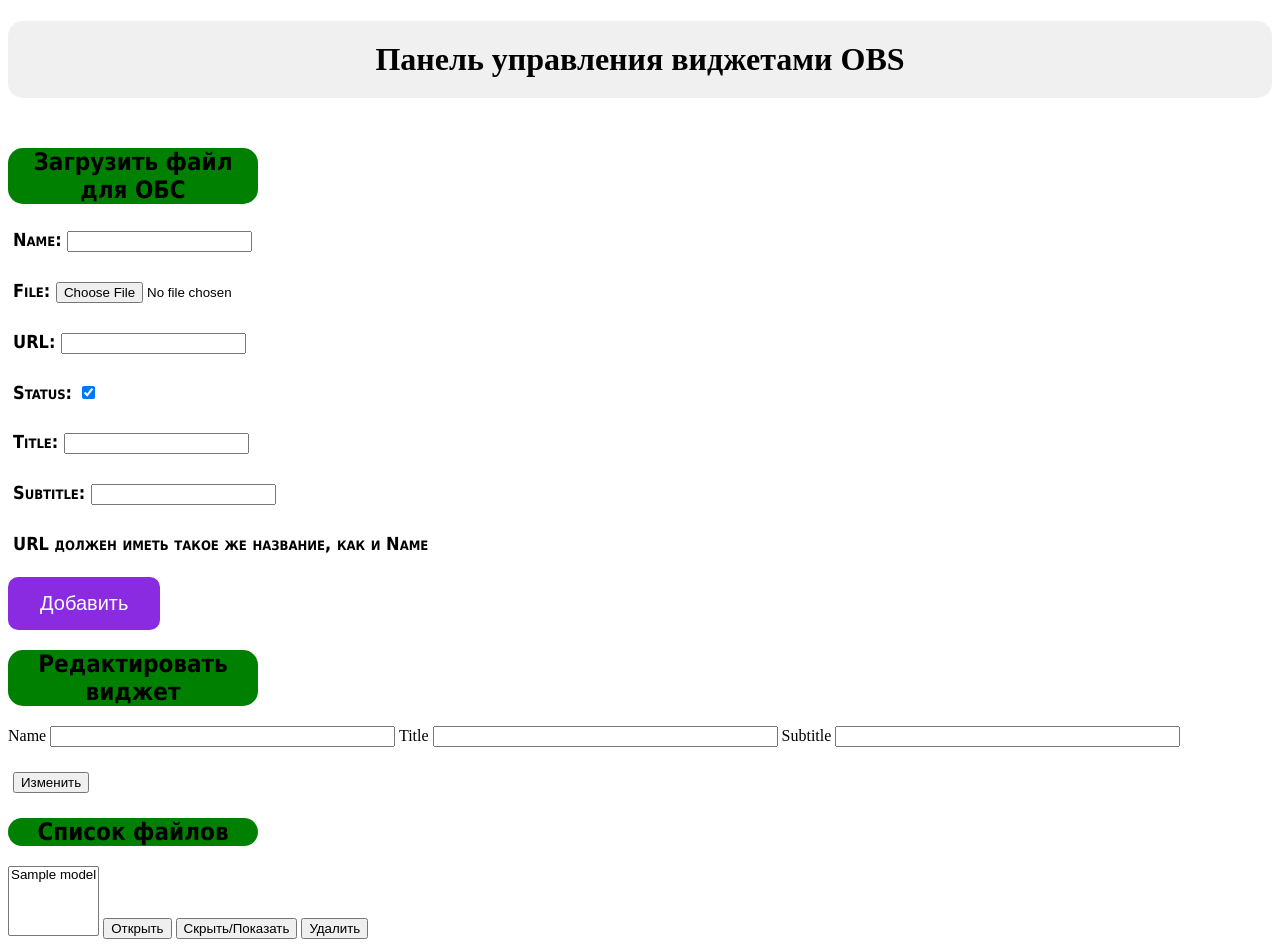
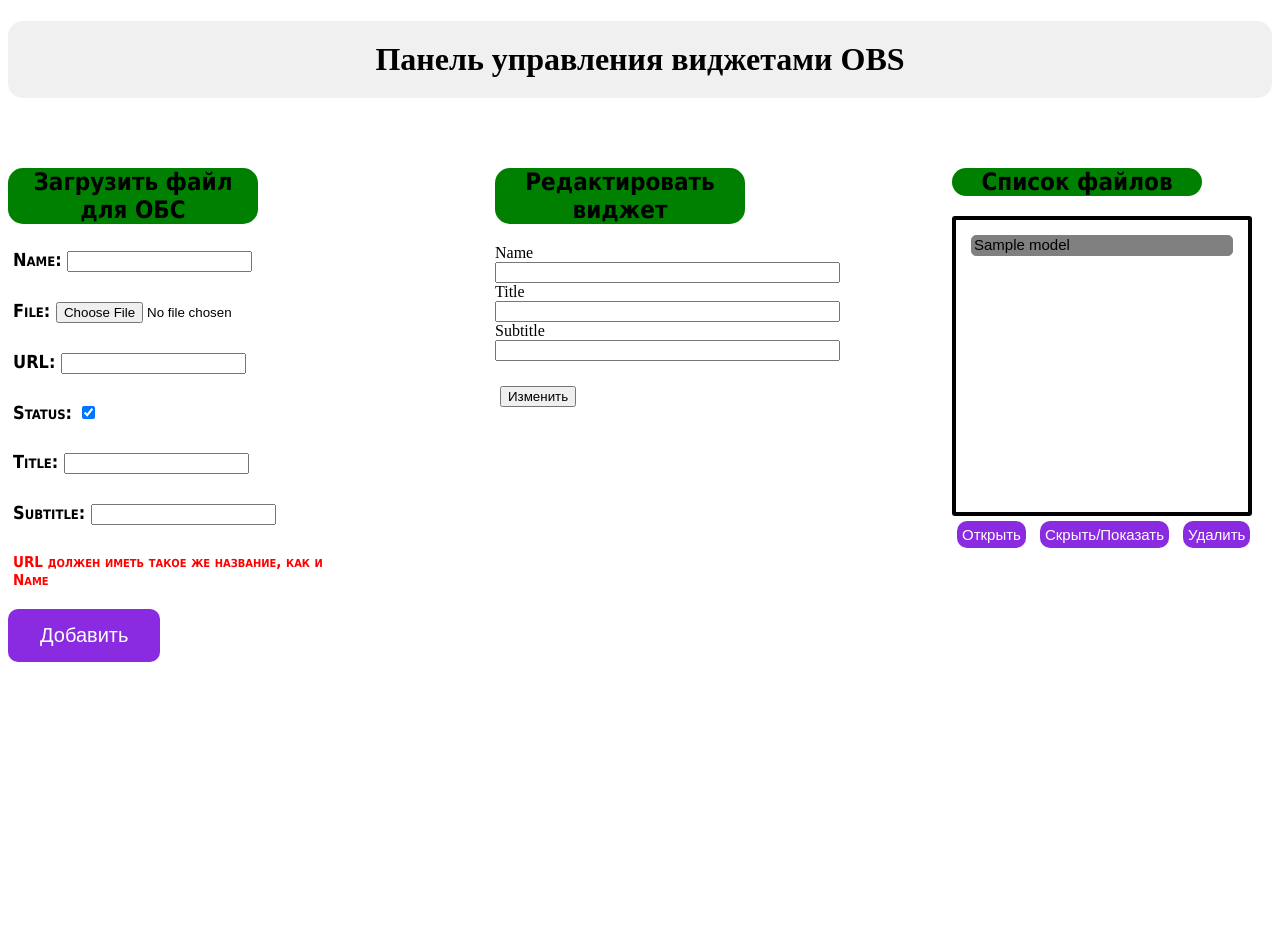
Before and after one commit to pchely/obs-widgets, a Django app: page /admin_board/ in a window 1280 px wide. After the commit the page ends 662 px from the top, so only its background shows below. Run offline with Django 3.2, Linux system fonts and the light colour scheme; tables that the repository leaves empty hold one stand-in row (values such as "Sample post").

Commit message:
upd style

```diff
--- a/OBS/Main_OBS/static/Main_OBS/css/style.css
+++ b/OBS/Main_OBS/static/Main_OBS/css/style.css
@@ -1,3 +1,11 @@
+.Global_Page {
+  display: table;
+  width: 100%;
+  height: 100%;
+}
+
+
+
 h1.head_h1 {
   text-align: center;
   border-radius: 15px;
@@ -7,7 +15,8 @@ h1.head_h1 {
   margin-bottom: 50px;
 }
 
-h2 {
+
+h2#admin_board {
   width: 250px;
   text-align: center;
   font-family: Tahoma;
@@ -27,7 +36,23 @@ p {
 }
 
 
-div.left_load {
+p.url-name {
+  color: red;
+  font-variant: small-caps;
+  font-size: 15px;
+}
+
+p.info {
+  font-variant: normal;
+  font-size: 15px;
+  padding: 0px;
+}
+
+label.info {
+  margin: 0px;
+  padding: 0px;
+}
+/* div.left_load {
   position: absolute;
   left: 0;
   padding: 6px;
@@ -40,18 +65,35 @@ div.right_info {
   right: 0;
   padding: 5px;
   padding-right: 20px;
+} */
+
+
+.left {
+  display: table-cell;
+  width: 350px;
 }
 
 
-div #List_Files {
-  height: 400px;
-  width: 300px;
-  overflow: auto;
-  border-width:1;
-  border-color: black;
-  border-style: solid;
-  border-radius: 5px;
+.right {
+  display: table-cell;
+  width: 320px;
 }
+
+/* .left_panel, .right_panel {
+  display: inline-block;
+} */
+
+
+.middle {
+  display: table-cell;
+}
+
+
+.middle_panel {
+  width: 320px;
+  margin: 0 auto;
+}
+
 
 button.main_button {
   background-color: #8A2BE2;
@@ -70,8 +112,47 @@ button.main_button:hover {
   background-color: #8B008B
 }
 
-button.list_button {
+
+button.button_right {
+  background-color: #8A2BE2;
+  border: none;
+  color: white;
+  padding: 5px;
+  margin: 5px;
+  text-align: center;
+  text-decoration: none;
+  display: inline-block;
   font-size: 15px;
-  padding: 5px;
-  margin: 2px;
+  border-radius: 10px;
 }
+
+
+button.button_right:hover {
+  background-color: #8B008B
+}
+
+
+select {
+   width: 300px;
+   height: 300px;
+   display: block;
+   overflow: auto;
+   padding-left: 10px;/* отступы от текста до рамки */
+   padding-top: 10px;
+   padding-bottom: 10px;
+   padding-right: 10px;
+   background: none; /* убираем фон */
+   border: 4px solid black; /* рамка */
+   border-radius: 3px;/* скругление полей формы */
+   -webkit-appearance: none;/* Chrome */
+   -moz-appearance: none;/* Firefox */
+   font-size: 15px;
+}
+
+
+option {
+  background-color: grey;
+  border: 1px solid grey;
+  border-radius: 5px;
+  margin: 5px;
+}
```
